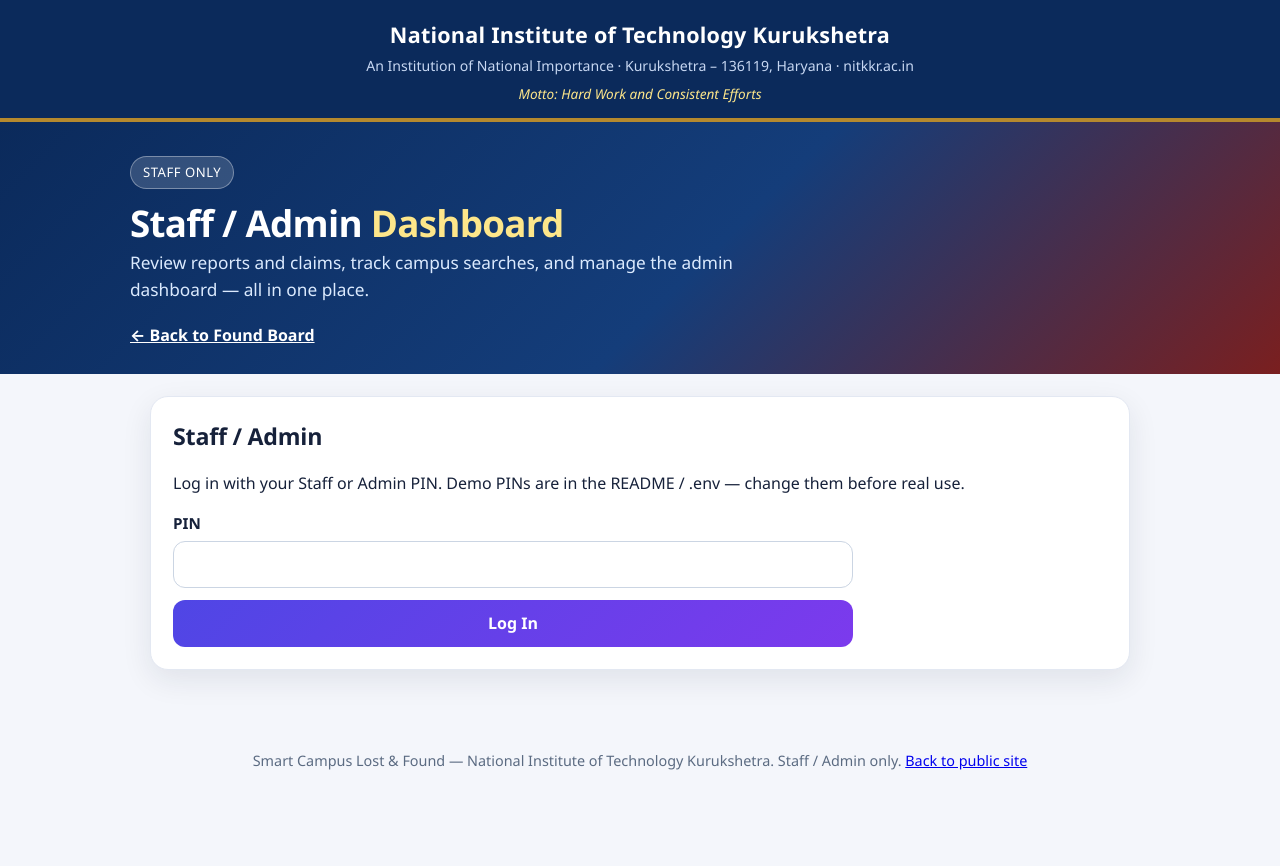
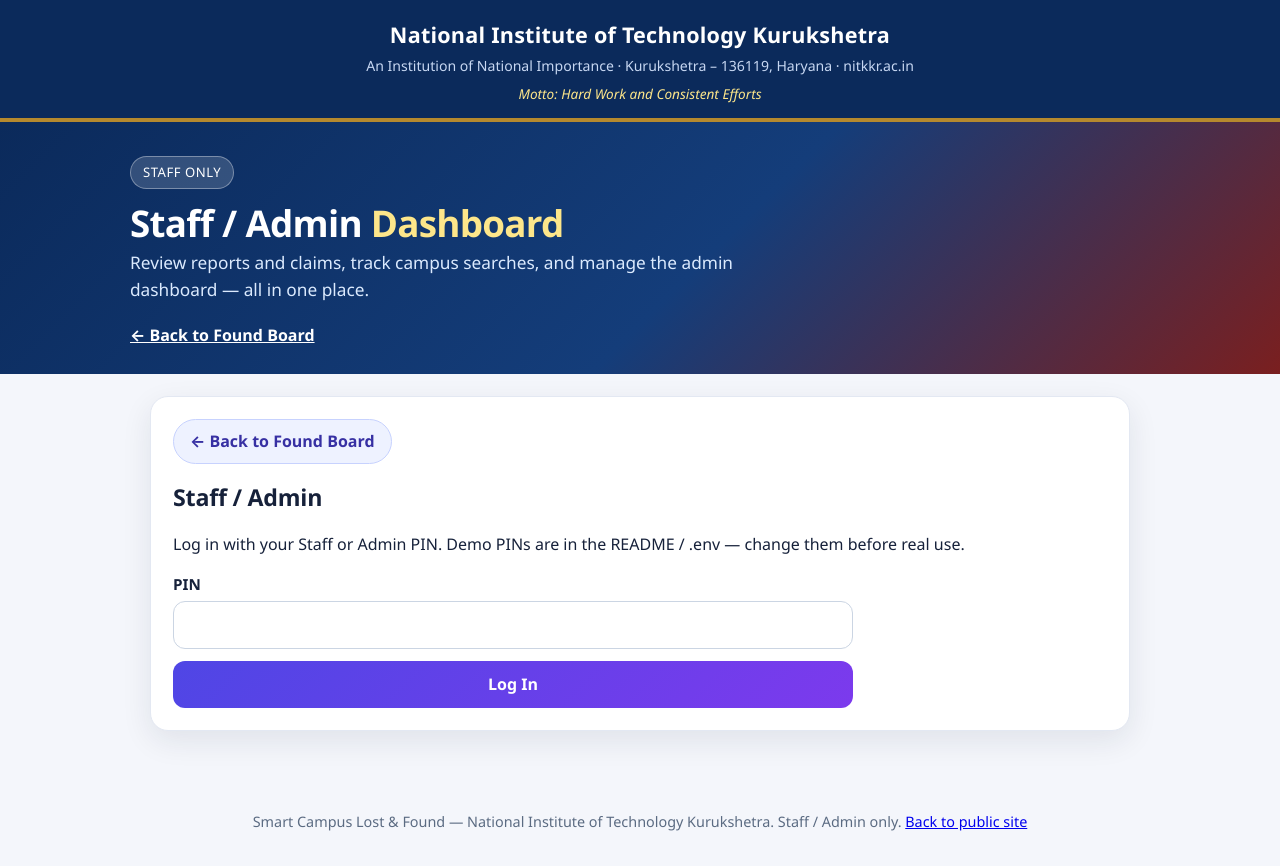
Before and after one commit to sunilkumarnitcse-dotcom/lost-and-found, a website: page public/staff.html in a window 1280 px wide. Before the commit the page ends 805 px from the top, so only its background shows below. Drawn offline with Linux system fonts and the light colour scheme.

Commit message:
Add prominent Back to Found Board button on Staff/Admin dashboard

```diff
--- a/public/staff.html
+++ b/public/staff.html
@@ -26,6 +26,7 @@
     <p id="message" class="message" hidden></p>
     <!-- ============ STAFF / ADMIN ============ -->
     <section id="tab-staff" class="tab">
+      <p><a class="back-btn" href="index.html">&larr; Back to Found Board</a></p>
       <h2>Staff / Admin</h2>
       <div id="login-box">
         <p>Log in with your Staff or Admin PIN. Demo PINs are in the README / .env — change them before real use.</p>
@@ -74,6 +75,7 @@
           <h3>Inquiries</h3>
           <ul id="inquiry-list"></ul>
         </div>
+        <p><a class="back-btn" href="index.html">&larr; Back to Found Board</a></p>
       </div>
     </section>
   </main>
--- a/public/styles.css
+++ b/public/styles.css
@@ -206,3 +206,15 @@ ul li button { padding: 5px 10px; font-size: 0.85rem; margin-left: 6px; }
 .stat-card:nth-child(6) { border-left-color: #7c3aed; }
 .stat-num { font-size: 1.9rem; font-weight: 800; color: #0b2a5b; line-height: 1; }
 .stat-label { color: var(--muted); font-size: 0.9rem; font-weight: 600; margin-top: 4px; }
+
+.back-btn {
+  display: inline-block;
+  background: #eef2ff;
+  color: #3730a3;
+  border: 1px solid #c7d2fe;
+  padding: 9px 16px;
+  border-radius: 999px;
+  font-weight: 700;
+  text-decoration: none;
+}
+.back-btn:hover { background: #e0e7ff; }
```
